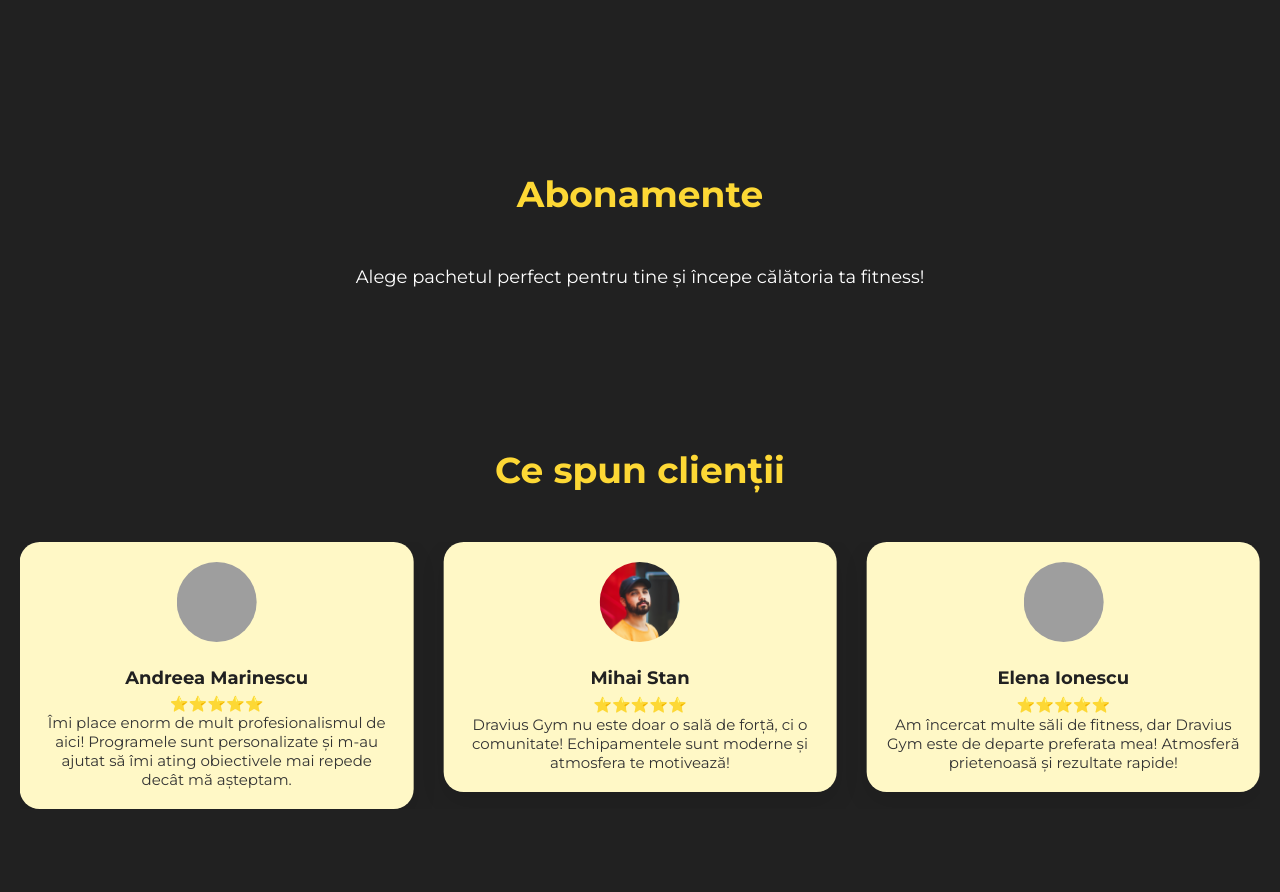
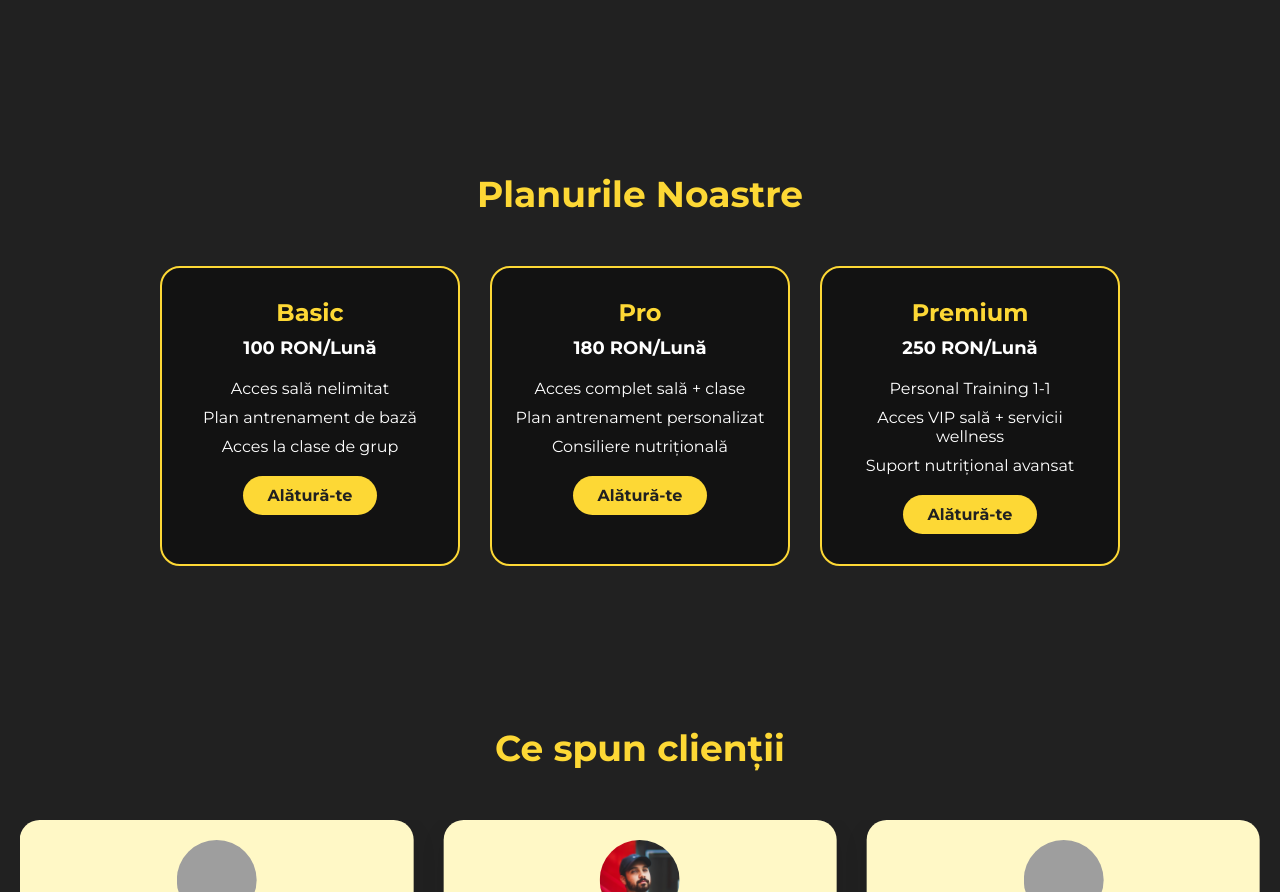
Before and after one commit to FlaviusMarian27/GymManagerWeb, a plain HTML site: page index.html in a window 1280 px wide. Shown: the part 1883-2775 px from the top of the page. Drawn offline with nearby package versions, Linux system fonts and the light colour scheme; grey boxes are pictures that could not be loaded.

Commit message:
Adaugare abonamente

```diff
--- a/CSS/style_index.css
+++ b/CSS/style_index.css
@@ -233,6 +233,81 @@ body {
   }
 }
 
+/* ===== ABONAMENTE ===== */
+.abonamente-section {
+  background-color: #212121;
+  color: #fff;
+}
+
+.abonamente-container {
+  display: flex;
+  justify-content: center;
+  flex-wrap: wrap;
+  gap: 30px;
+  margin-top: 40px;
+}
+
+.abonament-card {
+  background: #121212;
+  border: 2px solid #fdd835;
+  border-radius: 20px;
+  padding: 30px 20px;
+  width: 300px;
+  text-align: center;
+  transition: 0.3s ease;
+}
+
+.abonament-card:hover {
+  transform: translateY(-10px);
+  box-shadow: 0 8px 20px rgba(253, 216, 53, 0.3);
+}
+
+.abonament-card h3 {
+  font-size: 24px;
+  margin-bottom: 10px;
+  color: #fdd835;
+}
+
+.price {
+  font-size: 28px;
+  font-weight: bold;
+  margin: 20px 0;
+}
+
+.abonament-card ul {
+  list-style: none;
+  padding: 0;
+  margin: 20px 0;
+}
+
+.abonament-card ul li {
+  margin-bottom: 10px;
+}
+
+.abonament-btn {
+  display: inline-block;
+  background-color: #fdd835;
+  color: #212121;
+  padding: 10px 25px;
+  border-radius: 30px;
+  font-weight: bold;
+  text-decoration: none;
+  transition: 0.3s ease;
+}
+
+.abonament-btn:hover {
+  background-color: #fff;
+  color: #212121;
+}
+
+/* Responsive Abonamente */
+@media (max-width: 768px) {
+  .abonamente-container {
+    flex-direction: column;
+    align-items: center;
+  }
+}
+
 /* Swiper Review */
 .swiper-wrapper {
     display: flex;
--- a/index.html
+++ b/index.html
@@ -80,10 +80,50 @@
   </section>
 
   <!-- Abonamente -->
-  <section id="abonamente" class="section">
-    <h2>Abonamente</h2>
-    <p>Alege pachetul perfect pentru tine și începe călătoria ta fitness!</p>
+  <section id="abonamente" class="section abonamente-section">
+    <h2>Planurile Noastre</h2>
+
+    <div class="abonamente-container">
+
+      <!-- BASIC -->
+      <div class="abonament-card">
+        <h3>Basic</h3>
+        <p class="price">100 RON/Lună</p>
+        <ul>
+          <li>Acces sală nelimitat</li>
+          <li>Plan antrenament de bază</li>
+          <li>Acces la clase de grup</li>
+        </ul>
+        <a href="#" class="abonament-btn">Alătură-te</a>
+      </div>
+
+      <!-- PRO -->
+      <div class="abonament-card">
+        <h3>Pro</h3>
+        <p class="price">180 RON/Lună</p>
+        <ul>
+          <li>Acces complet sală + clase</li>
+          <li>Plan antrenament personalizat</li>
+          <li>Consiliere nutrițională</li>
+        </ul>
+        <a href="#" class="abonament-btn">Alătură-te</a>
+      </div>
+
+      <!-- PREMIUM -->
+      <div class="abonament-card">
+        <h3>Premium</h3>
+        <p class="price">250 RON/Lună</p>
+        <ul>
+          <li>Personal Training 1-1</li>
+          <li>Acces VIP sală + servicii wellness</li>
+          <li>Suport nutrițional avansat</li>
+        </ul>
+        <a href="#" class="abonament-btn">Alătură-te</a>
+      </div>
+
+    </div>
   </section>
+
 
   <!-- Review-uri -->
 <section id="review" class="section">
```
